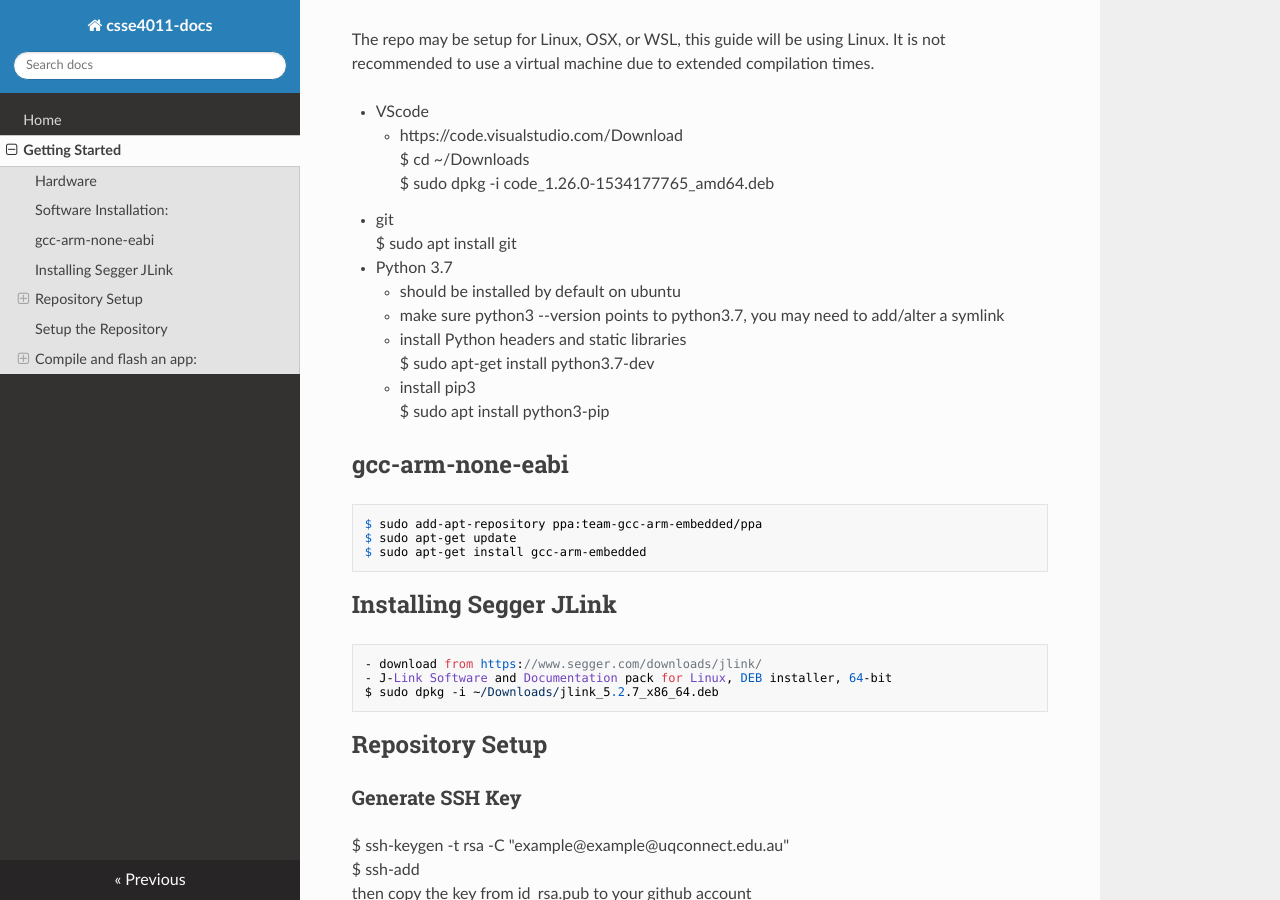
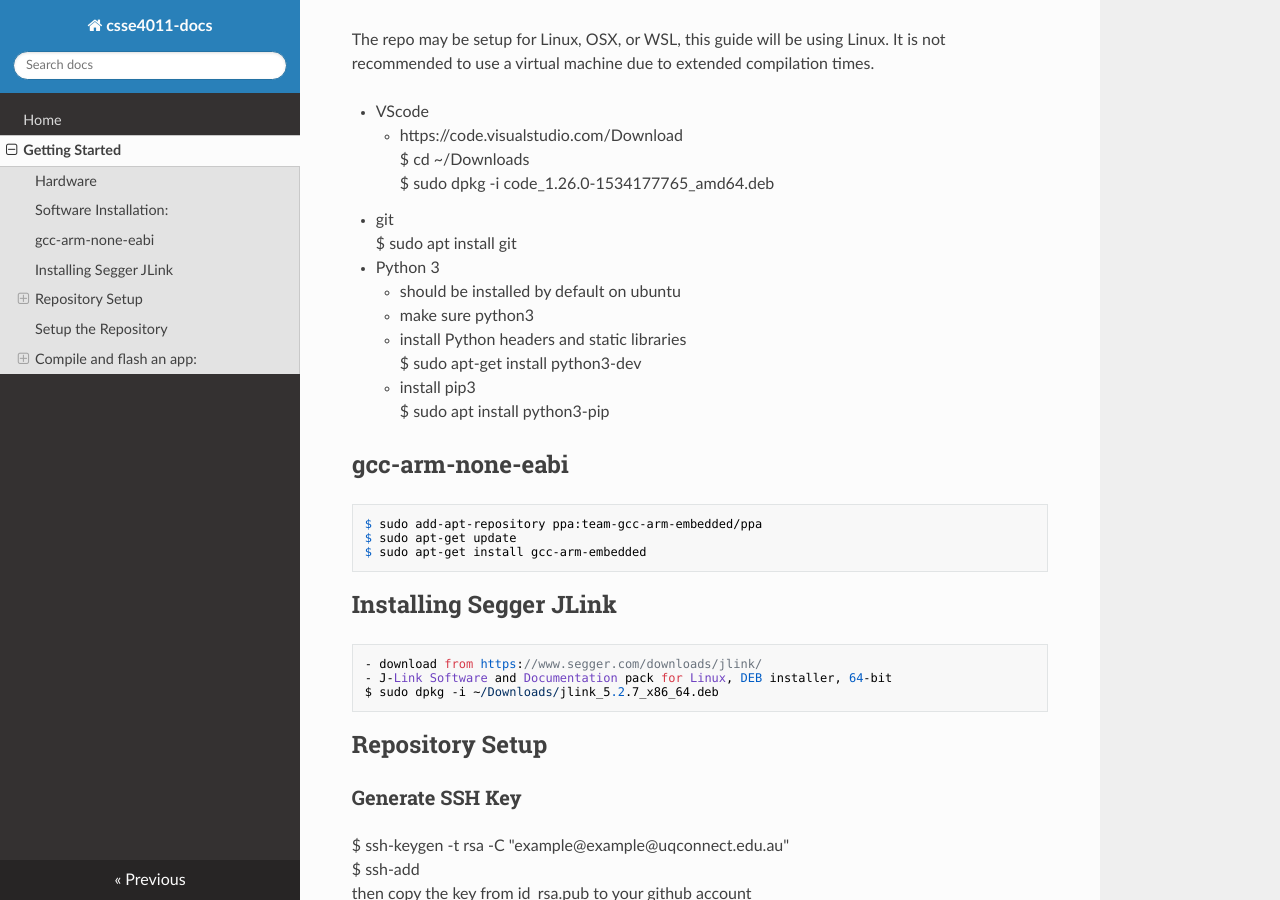
Before and after one commit to uqembeddedsys/csse4011-docs, an MkDocs documentation site: the page built from docs/getting_started.md, in a window 1280 px wide and 900 px high, scrolled down 364 px. Built offline with MkDocs 1.6.1, drawn with Linux system fonts in a browser that asks for light colours; nearby versions of some CDN libraries.

Commit message:
removed python3.7 requirement for ubuntu 18 compatibility

```diff
--- a/docs/getting_started.md
+++ b/docs/getting_started.md
@@ -15,11 +15,11 @@ The repo may be setup for Linux, OSX, or WSL, this guide will be using Linux. It
     $ sudo dpkg -i code_1.26.0-1534177765_amd64.deb
 * git
     $ sudo apt install git
-* Python 3.7
+* Python 3
     - should be installed by default on ubuntu
-    - make sure python3 --version points to python3.7, you may need to add/alter a symlink
+    - make sure python3
     - install Python headers and static libraries
-        $ sudo apt-get install python3.7-dev
+        $ sudo apt-get install python3-dev
     - install pip3
         $ sudo apt install python3-pip
 
```
